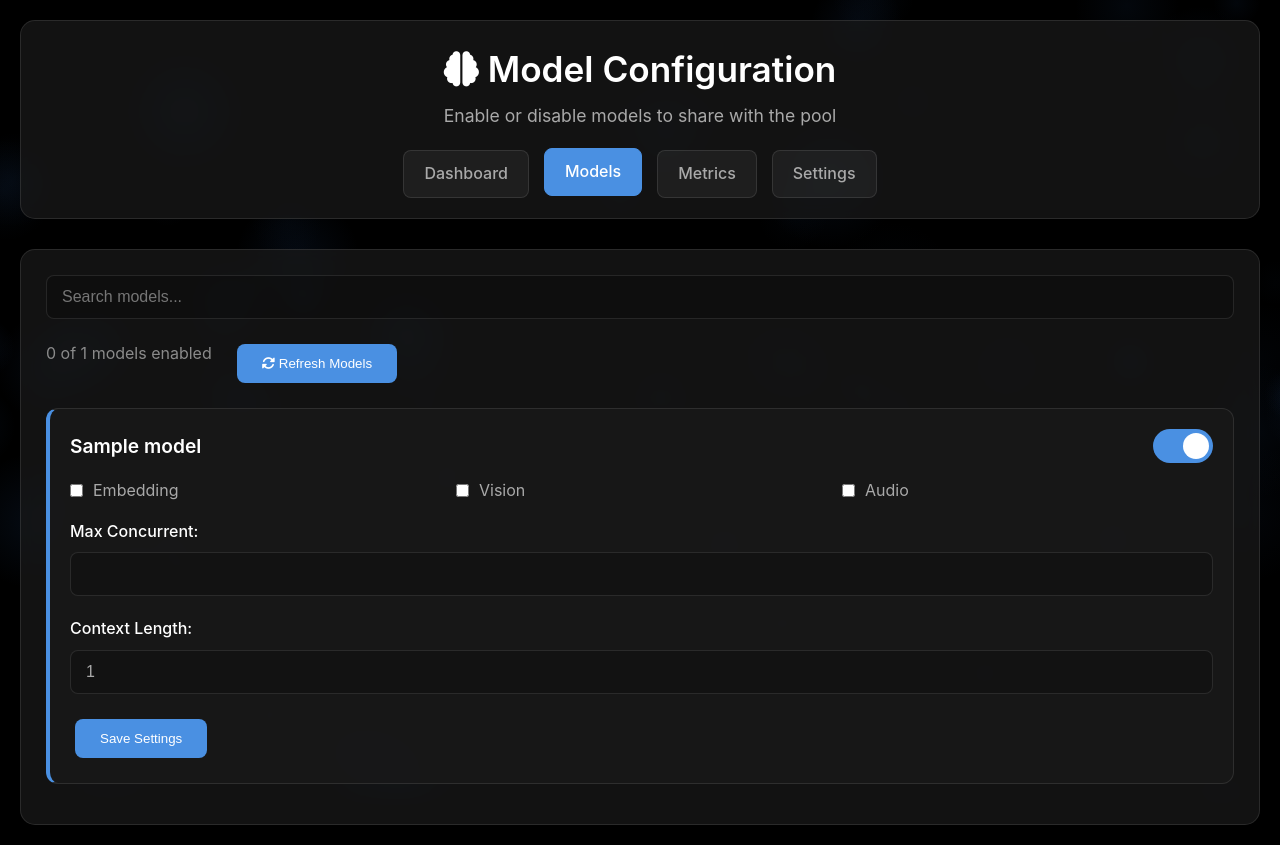
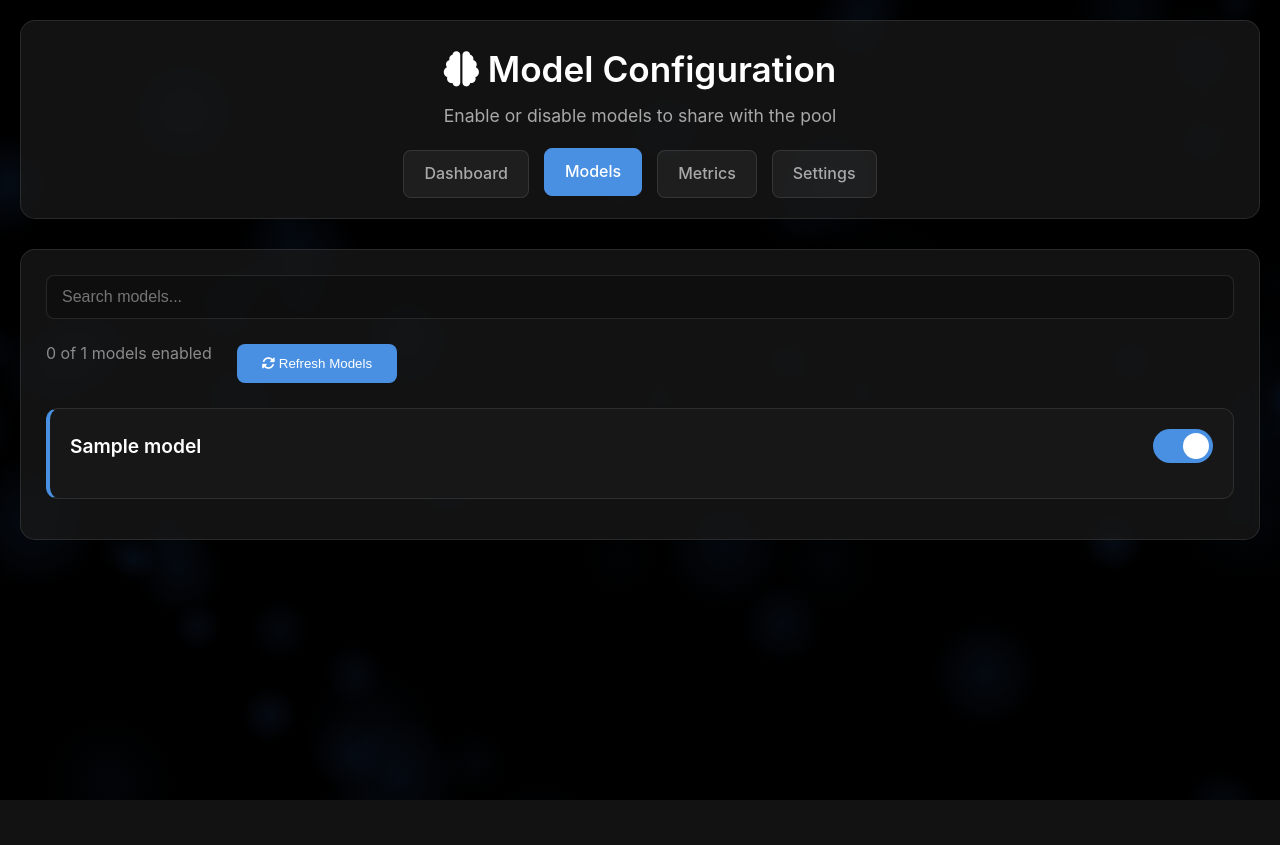
Before and after one commit to mindcraft-ce/Andy-API, a Flask app: template templates/models.html in a window 1280 px wide. After the commit the page ends 800 px from the top, so only its background shows below. Run offline with Flask 3, Linux system fonts and the light colour scheme; the template is opened without the code that fills it: most values are stand-ins (such as "Sample title", 1, 10 or a date in 2020).

Commit message:
Add files via upload

```diff
--- a/app.py
+++ b/app.py
@@ -127,22 +127,12 @@ class LocalClient:
                 for model_data in data.get('models', []):
                     model_name = model_data['name']
                     discovered_models.add(model_name)
-
-                    # Determine if the model supports embedding based on its name
-                    is_embedding_model = "embed" in model_name.lower()
-
                     if model_name not in self.models:
                         self.models[model_name] = ModelConfig(
-                            name=model_name,
-                            enabled=False,
-                            supports_embedding=is_embedding_model, # Set based on name
+                            name=model_name, enabled=False,
                             context_length=model_data.get('details', {}).get('parameter_size', 4096),
                             quantization=model_data.get('details', {}).get('quantization_level', 'unknown')
                         )
-                    else:
-                        # Update existing model's embedding support if it was previously unknown
-                        if not self.models[model_name].supports_embedding and is_embedding_model:
-                            self.models[model_name].supports_embedding = True
 
                 for model_name in current_models - discovered_models:
                     if model_name in self.models: del self.models[model_name]
@@ -162,8 +152,6 @@ class LocalClient:
                 embed_model = "nomic-embed-text:latest"
                 if embed_model in self.models:
                     self.models[embed_model].enabled = True
-                    # Ensure it's marked as embedding if it's the nomic model
-                    self.models[embed_model].supports_embedding = True
                     logger.info(f"Auto-enabled embedding model: {embed_model}")
                 logger.info(f"Discovered {len(self.models)} models")
             else:
@@ -194,25 +182,10 @@ class LocalClient:
             logger.error("Cannot connect: No models are enabled.")
             return False
 
-        # Dynamically determine capabilities based on enabled models
-        client_capabilities = set()
-        for model in self.models.values():
-            if model.enabled:
-                # Assume all enabled models support text generation unless explicitly an embedding-only model
-                if not model.supports_embedding or model.supports_vision or model.supports_audio:
-                    client_capabilities.add('text')
-                if model.supports_embedding: client_capabilities.add('embedding')
-                if model.supports_vision: client_capabilities.add('vision')
-                if model.supports_audio: client_capabilities.add('audio')
-
-        # If no specific capabilities are found but models are enabled, default to 'text'
-        if not client_capabilities and enabled_models:
-            client_capabilities.add('text')
-
         payload = {
             'info': {
                 'models': enabled_models, 'max_clients': sum(m['max_concurrent'] for m in enabled_models),
-                'endpoint': config['ollama_url'], 'capabilities': list(client_capabilities),
+                'endpoint': config['ollama_url'], 'capabilities': ['text', 'embedding'],
                 'vram_total_gb': config.get('max_vram_gb', 0), 'client_uuid': self.client_uuid,
                 'client_name': config.get('client_name', 'Unnamed Client')
             }
--- a/templates/models.html
+++ b/templates/models.html
@@ -77,33 +77,6 @@
                             <span class="slider"></span>
                         </label>
                     </div>
-                    <div class="model-details">
-                        <div class="capability-section">
-                            <div class="capability-item">
-                                <input type="checkbox" id="embed-{{ loop.index }}" data-model="{{ model_name }}" data-setting="supports_embedding" {{ 'checked' if model.supports_embedding else '' }}>
-                                <label for="embed-{{ loop.index }}">Embedding</label>
-                            </div>
-                            <div class="capability-item">
-                                <input type="checkbox" id="vision-{{ loop.index }}" data-model="{{ model_name }}" data-setting="supports_vision" {{ 'checked' if model.supports_vision else '' }}>
-                                <label for="vision-{{ loop.index }}">Vision</label>
-                            </div>
-                            <div class="capability-item">
-                                <input type="checkbox" id="audio-{{ loop.index }}" data-model="{{ model_name }}" data-setting="supports_audio" {{ 'checked' if model.supports_audio else '' }}>
-                                <label for="audio-{{ loop.index }}">Audio</label>
-                            </div>
-                        </div>
-                        <div class="settings-section">
-                            <div class="setting-item">
-                                <label for="max-concurrent-{{ loop.index }}">Max Concurrent:</label>
-                                <input type="number" id="max-concurrent-{{ loop.index }}" data-model="{{ model_name }}" data-setting="max_concurrent" value="{{ model.max_concurrent }}" min="1">
-                            </div>
-                            <div class="setting-item">
-                                <label for="context-length-{{ loop.index }}">Context Length:</label>
-                                <input type="number" id="context-length-{{ loop.index }}" data-model="{{ model_name }}" data-setting="context_length" value="{{ model.context_length }}" min="1">
-                            </div>
-                        </div>
-                        <button class="btn btn-small" onclick="saveModelConfig('{{ model_name }}', this)">Save Settings</button>
-                    </div>
                 </div>
                 {% else %}
                 <div style="text-align: center; padding: 40px 0;">
@@ -164,41 +137,6 @@
             const enabledCards = document.querySelectorAll('.model-card.enabled');
             document.getElementById('enabledCount').textContent = enabledCards.length;
         }
-
-        async function saveModelConfig(modelName, button) {
-            const card = button.closest('.model-card');
-            const settings = {};
-            card.querySelectorAll('[data-setting]').forEach(input => {
-                const settingName = input.dataset.setting;
-                if (input.type === 'checkbox') {
-                    settings[settingName] = input.checked;
-                } else if (input.type === 'number') {
-                    settings[settingName] = parseInt(input.value, 10);
-                }
-            });
-
-            button.disabled = true;
-            button.innerHTML = '<i class="fas fa-spinner fa-spin"></i> Saving...';
-
-            try {
-                const response = await fetch(`/api/models/${encodeURIComponent(modelName)}/config`, {
-                    method: 'POST',
-                    headers: { 'Content-Type': 'application/json' },
-                    body: JSON.stringify(settings)
-                });
-                const result = await response.json();
-                if (result.success) {
-                    alert('Model settings saved successfully!');
-                } else {
-                    alert('Failed to save model settings: ' + result.error);
-                }
-            } catch (error) {
-                alert('Error saving model settings: ' + error.message);
-            } finally {
-                button.disabled = false;
-                button.innerHTML = 'Save Settings';
-            }
-        }
     </script>
 </body>
 </html>
```
Also changed, not shown: README.md.
